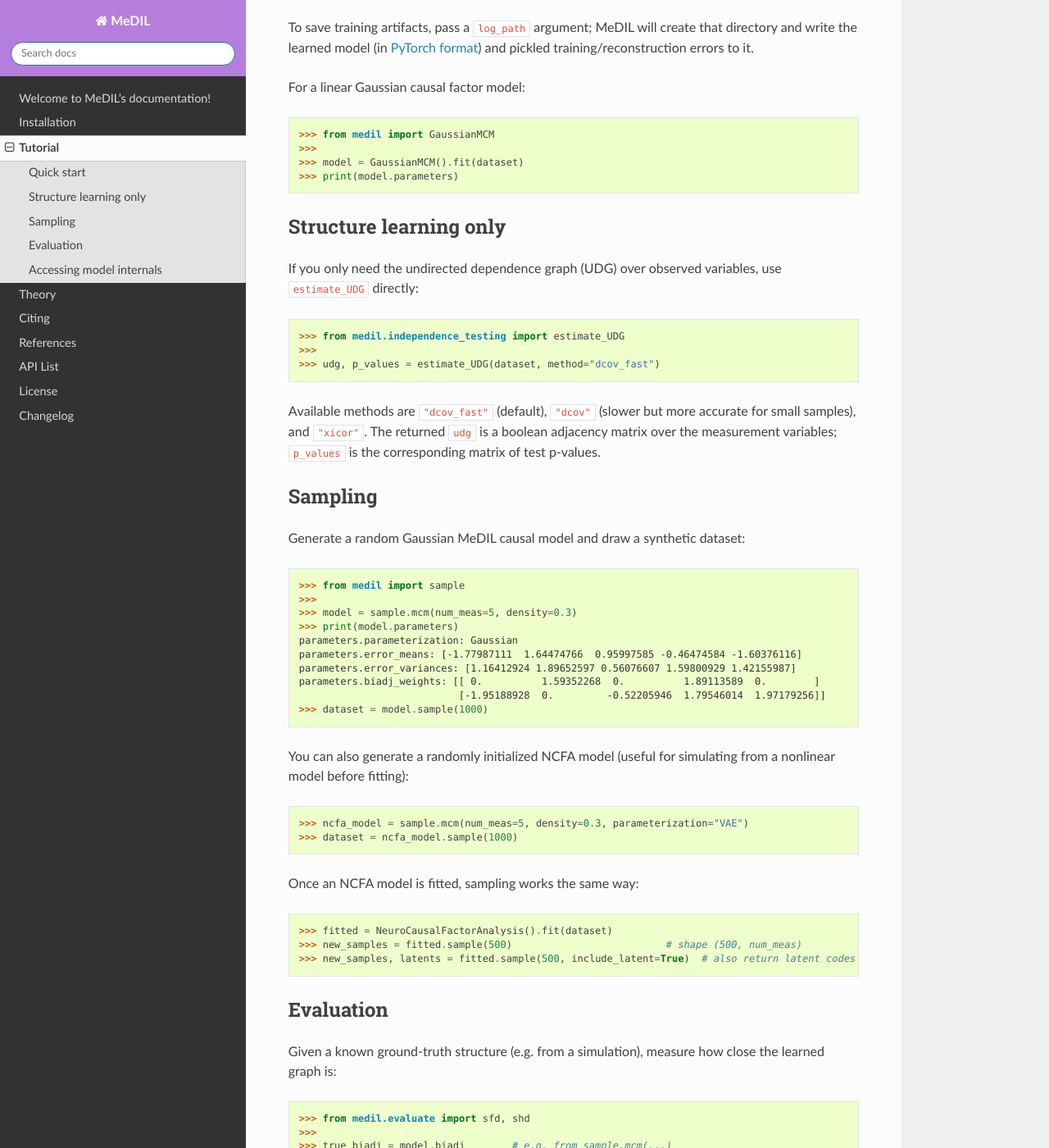
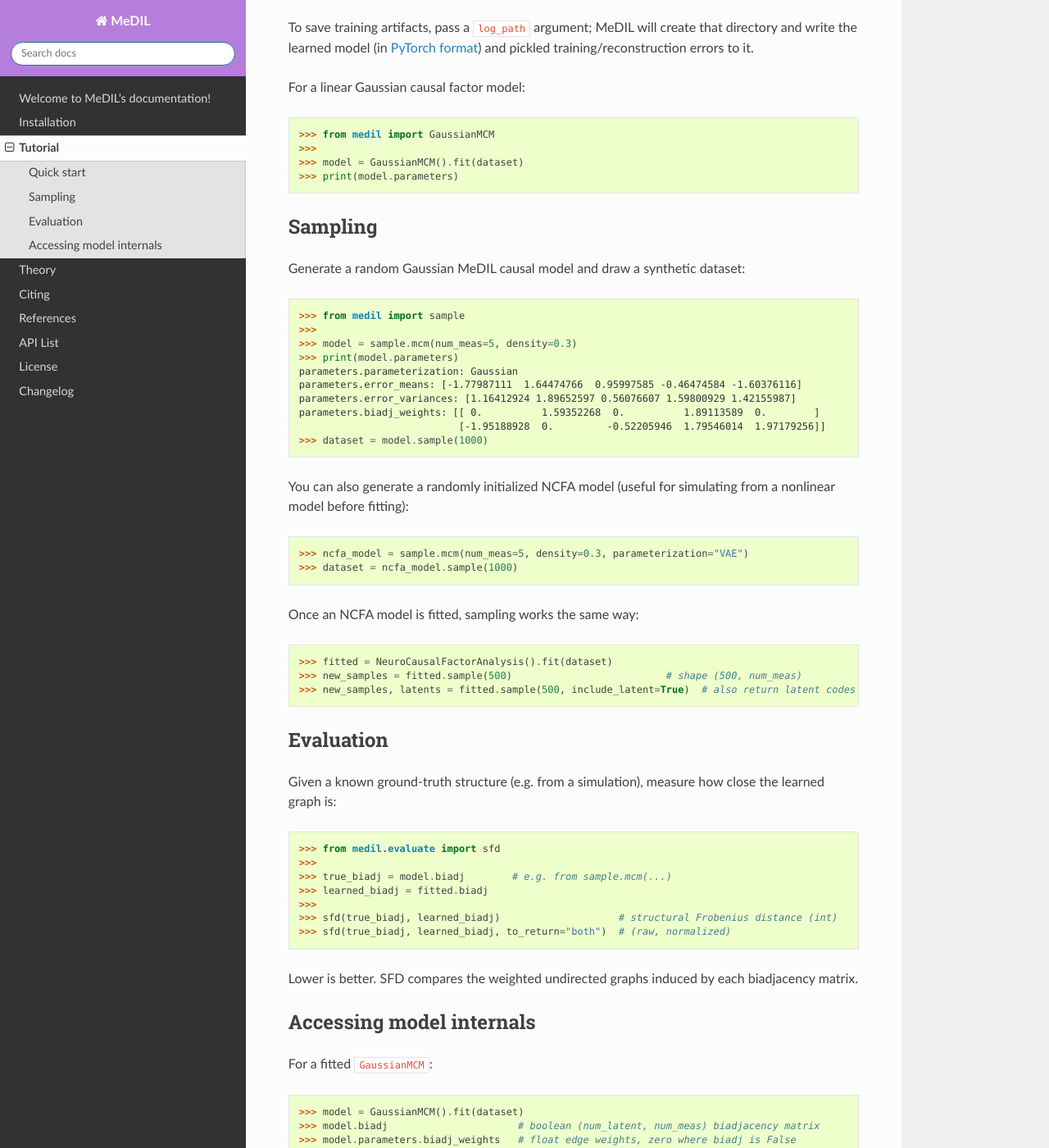
Before and after one commit to Alex-Markham/medil, a Sphinx documentation site: the page built from docs/tutorial.rst, in a window 1280 px wide and 1400 px high, scrolled down 440 px. Shown: the whole window at 82% size. Built offline with Sphinx 7.4.7 and the Read the Docs theme 3.1.0, drawn with Linux system fonts in a browser that asks for light colours; some of the changed text lies outside the part shown.

Commit message:
docs: update tutorial and add sample.mcm() docstring
Remove estimate_UDG and shd from tutorial (now private).

```diff
--- a/docs/tutorial.rst
+++ b/docs/tutorial.rst
@@ -24,21 +24,6 @@ For a linear Gaussian causal factor model:
    >>>
    >>> model = GaussianMCM().fit(dataset)
    >>> print(model.parameters)
-
-
-Structure learning only
------------------------
-
-If you only need the undirected dependence graph (UDG) over observed variables, use ``estimate_UDG`` directly:
-
-.. code-block:: python
-
-   >>> from medil.independence_testing import estimate_UDG
-   >>>
-   >>> udg, p_values = estimate_UDG(dataset, method="dcov_fast")
-
-Available methods are ``"dcov_fast"`` (default), ``"dcov"`` (slower but more accurate for small samples), and ``"xicor"``.
-The returned ``udg`` is a boolean adjacency matrix over the measurement variables; ``p_values`` is the corresponding matrix of test p-values.
 
 
 Sampling
@@ -82,18 +67,15 @@ Given a known ground-truth structure (e.g. from a simulation), measure how close
 
 .. code-block:: python
 
-   >>> from medil.evaluate import sfd, shd
+   >>> from medil.evaluate import sfd
    >>>
    >>> true_biadj = model.biadj        # e.g. from sample.mcm(...)
    >>> learned_biadj = fitted.biadj
    >>>
    >>> sfd(true_biadj, learned_biadj)                    # structural Frobenius distance (int)
    >>> sfd(true_biadj, learned_biadj, to_return="both")  # (raw, normalized)
-   >>>
-   >>> shd(true_biadj, predicted_biadj=learned_biadj)                    # structural Hamming distance
-   >>> shd(true_biadj, predicted_biadj=learned_biadj, to_return="both")  # (raw, normalized)
 
-Lower is better for both metrics. SFD compares the weighted undirected graphs induced by each biadj; SHD counts incorrect edges in the recovered undirected dependence graph.
+Lower is better. SFD compares the weighted undirected graphs induced by each biadjacency matrix.
 
 
 Accessing model internals
```
